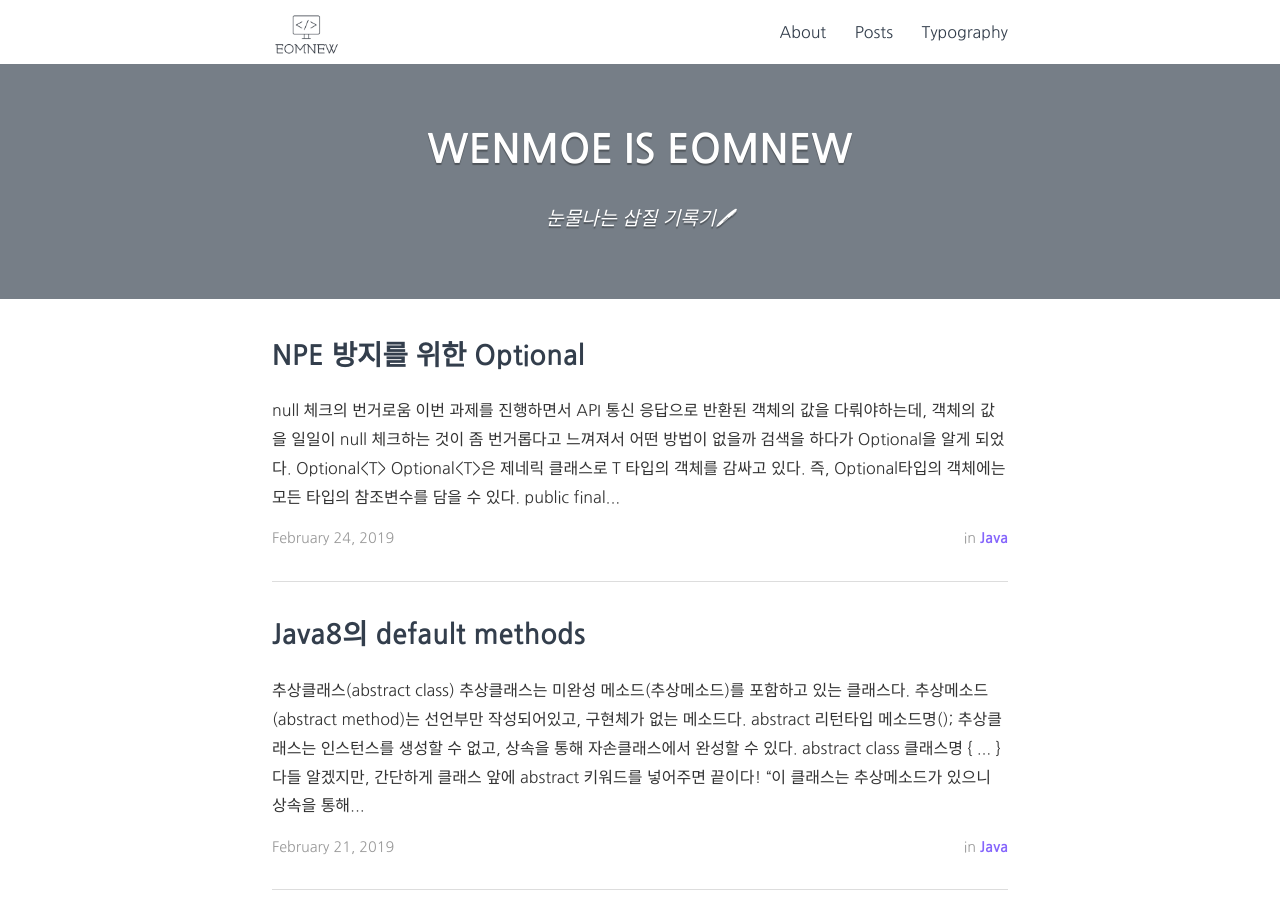
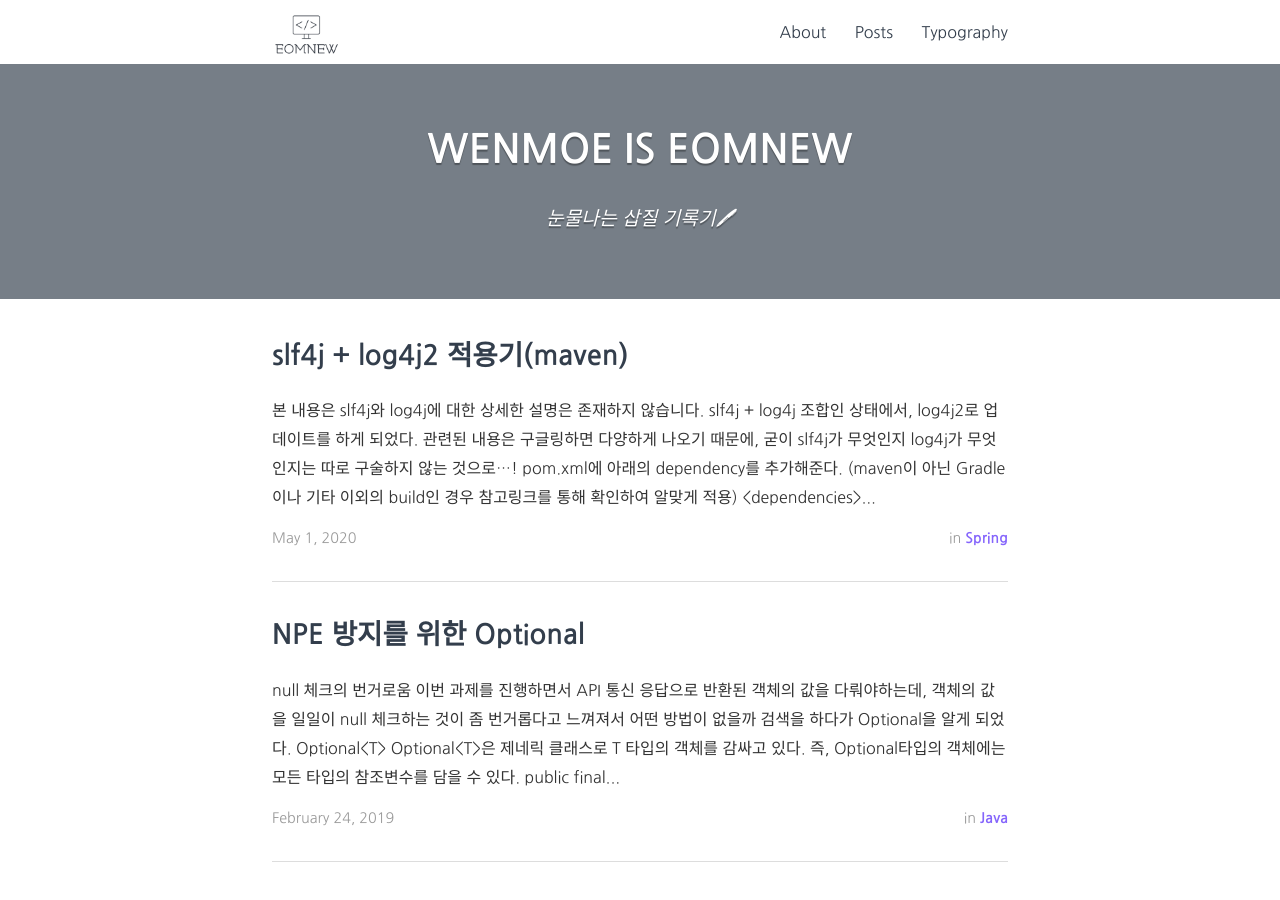
Before and after one commit to yujineom/yujineom.github.io, a Jekyll site: the page built from index.html, in a window 1280 px wide and 900 px high. Built offline with Jekyll 4.4.1, drawn with Linux system fonts in a browser that asks for light colours; nearby versions of some CDN libraries; the list of posts is cut into pages by our own code.

Commit message:
upload 5th post and modify previous posts

````diff
--- /dev/null
+++ b/_posts/2020-05-01-log4j2.md
@@ -0,0 +1,204 @@
+---
+layout: post
+title:  "slf4j + log4j2 적용기(maven)"
+date:   2020-05-01
+author: yujin eom
+categories:  spring
+---
+<br/><br/>
+
+본 내용은 slf4j와 log4j에 대한 상세한 설명은 존재하지 않습니다.
+<br/><br/><br/>
+
+
+slf4j + log4j 조합인 상태에서, log4j2로 업데이트를 하게 되었다. 관련된 내용은 구글링하면 다양하게 나오기 때문에, 굳이 slf4j가 무엇인지 log4j가 무엇인지는 따로 구술하지 않는 것으로...!
+<br/><br/><br/>
+
+
+pom.xml에 아래의 dependency를 추가해준다. (maven이 아닌 Gradle이나 기타 이외의 build인 경우 [참고링크][log4j2-maven]{:target="_blank"}를 통해 확인하여 알맞게 적용)
+<br/>
+```xml
+<dependencies>
+  <dependency>
+    <groupId>org.apache.logging.log4j</groupId>
+    <artifactId>log4j-api</artifactId>
+    <version>2.13.1</version>
+  </dependency>
+  <dependency>
+    <groupId>org.apache.logging.log4j</groupId>
+    <artifactId>log4j-core</artifactId>
+    <version>2.13.1</version>
+  </dependency>
+</dependencies>
+```
+<br/><br/><br/>
+
+
+### Log4j 1.x API Bridge
+<br/>
+Log4j 1.x의 컴포넌트가 존재하는 경우 Log4j2로 넘겨줄 수 있도록 Log4j 1.x API Bridge를 추가해준다
+<br/>
+```xml
+<dependencies>
+  <dependency>
+    <groupId>org.apache.logging.log4j</groupId>
+    <artifactId>log4j-1.2-api</artifactId>
+    <version>2.13.1</version>
+  </dependency>
+</dependencies>
+```
+<br/><br/><br/>
+
+
+### SLF4j Bridge
+<br/>
+SLF4J를 통해 log4j를 처리하고 있으므로 관련한 dependency도 추가해준다.<br/>
+
+만약 기존 slf4j + log4j 조합으로 사용하고 있었다면 `slf4j-log4j12` dependency가 존재할텐데, 해당 dependency는 삭제하고  `log4j-slf4j-impl` 를 추가해주면 된다.<br/>
+
+```xml
+<dependencies>
+  <dependency>
+    <groupId>org.apache.logging.log4j</groupId>
+    <artifactId>log4j-slf4j-impl</artifactId>
+    <version>2.13.1</version>
+  </dependency>
+</dependencies>
+```
+<br/><br/><br/>
+
+
+### 그 외 기타 설정
+<br/>
+log4j와 log4j2는 setting xml의 문법이 다르기 때문에 해당 내용도 변경을 해줘야한다.<br/>
+
+또한, 혹시라도 소스 내에서 log4j로 직접적 logging을 하고 있다면 slf4j로 수정해주는 것도 잊지말것! (해당 내용은 lombok의 @Slf4j 로 간단하게 처리해주었다)
+<br/><br/><br/>
+
+
+순조롭게 진행하고 이제 프로젝트를 띄어보자.<br/><br/><br/><br/>
+
+
+
+
+
+## 첫번째 위기상황
+
+<br/>
+```
+SLF4J: Class path contains multiple SLF4J bindings.
+SLF4J: Found binding in [jar:file:/###/WEB-INF/lib/log4j-slf4j-impl-2.13.0.jar!/org/slf4j/impl/StaticLoggerBinder.class]
+SLF4J: Found binding in [jar:file:/###/WEB-INF/lib/slf4j-log4j12-1.6.4.jar!/org/slf4j/impl/StaticLoggerBinder.class]
+SLF4J: See http://www.slf4j.org/codes.html#multiple_bindings for an explanation.
+SLF4J: Actual binding is of type [org.apache.logging.slf4j.Log4jLoggerFactory]
+```
+
+위와 같은 multiple SLF4J bindings warning을 발견했다. SLF4j는 하나의 logging framework와 bind를 하는데, 여러개의 binding이 존재한다는 경고이다. <br/><br/><br/>
+
+
+
+분명히 slf4j-log4j12 dependency를 삭제했는데 왜 이런 경고가 나는걸까?<br/>
+
+maven clean 후 진행해도 마찬가지... 그렇다면 다른 dependency에 내부적으로 slf4j-log4j12가 있는것은 아닐까?<br/><br/><br/>
+
+
+
+```
+mvn dependency:tree
+```
+
+dependency:tree를 통해 해당 프로젝트의 dependency 구조를 볼 수 있다.<br/><br/><br/>
+
+
+
+```
+[INFO] +- org.docx4j:docx4j:jar:3.3.5:compile
+[INFO] |  +- org.slf4j:slf4j-log4j12:jar:1.7.21:compile
+[INFO] |  +- log4j:log4j:jar:1.2.17:compile
+[INFO] +- ch.qos.logback:logback-classic:jar:1.1.7:compile
+[INFO] +- ch.qos.logback:logback-core:jar:1.1.7:compile
+```
+
+위의 예시에서는 org.docx4j에서 slf4j-log4j12를 찾을 수 있었다.  (나는 회사와 관련된 dependency에서 발견이 되어서 [참고링크][log4j2-example]{:target="_blank"}에 있는 예시로 대체!)<br/><br/>
+
+
+
+```xml
+<dependency>
+    <groupId>org.docx4j</groupId>
+    <artifactId>docx4j</artifactId>
+    <version>${docx4j.version}</version>
+    <exclusions>
+        <exclusion>
+            <groupId>org.slf4j</groupId>
+            <artifactId>slf4j-log4j12</artifactId>
+        </exclusion>
+        <exclusion>
+            <groupId>log4j</groupId>
+            <artifactId>log4j</artifactId>
+        </exclusion>
+    </exclusions>
+</dependency>
+```
+
+발견된 dependency에서 slf4j-log4j12를 제외해준다. <br/><br/><br/>
+
+
+
+이제 다시 실행해보면, 보기싫던 빨간색 경고가 사라졌다! local에서 테스트를 마친 후 dev에 적용을 하였다.<br/><br/><br/><br/><br/>
+
+
+
+
+
+## 두 번째 위기상황
+
+개발에 배포하여 테스트 후 큰 이슈가 없으면 master merge를 하려고 했는데, 개발 로그를 보던 중 log4j2 적용으로 인해 발생한듯한 error를 발견하였다....(모른척)😞<br/><br/><br/>
+
+
+
+redis 에러이며 로그의 내용은 아래와 같다.
+
+```
+org.springframework.data.redis.serializer.SerializationException: Cannot deserialize; nested exception is org.springframework.core.serializer.support.SerializationFailedException: Failed to deserialize payload. Is the byte array a result of corresponding serialization for DefaultDeserializer?; nested exception is org.springframework.core.NestedIOException: Failed to deserialize object type; nested exception is java.lang.ClassNotFoundException: org.slf4j.impl.Log4jLoggerAdapter
+```
+
+Log4jLoggerAdapter를 찾을 수 없다는 내용인데, Log4jLoggerAdapter는 slf4j-log4j12에 속한 클래스이기 때문에 또 한 번 당황했다.... <br/>
+
+![post5-image01](/assets/post_image/post5-image01.png)
+
+
+<br/><br/>
+어딘가에 또 slf4j-log4j12의 흔적이 남아있는 것이다. 하지만 아무리 찾아도 소스 상에 Log4jLoggerAdapter는 찾을 수 없었다. 간헐적으로 발생되는 오류 때문에 재현도 쉽지 않았고 단서는 그저 redis error<br/>
+
+그러던 중 redis로 저장하고 있는 class 중 내부적으로 log를 찍고 있는 클래스를 발견하였다. 그리고 해당 class가 serialize 되어 저장된 값을 보았다. 거기서 Log4jLoggerAdapter를 발견하였다!<br/><br/><br/>
+
+
+
+개발환경에는 log4j2 업데이트 전 Log4jLoggerAdapater로 serialize 된 클래스가 redis에 남아있었다. (개발 배포 후 redis clear 하지 않은 상태)<br/>
+
+따라서 redis에서 관련 클래스를 deserialize 하였지만, log4j2로 업데이트되며 Log4jLoggerAdapter가 삭제되었으므로 ClassNotFoundException이 발생한 것이었다.<br/><br/><br/>
+
+
+
+그저 redis clear 했으면 될일.......<br/><br/><br/>
+
+
+
+master 배포 시에는 관련 클래스에 대하여 redis에서 삭제 후 진행하니 아무런 이슈가 없었습니다.<br/>
+
+이렇게 간단한 내용을 2주동안이나 야금야금 삽질했다는 슬픈 이야기.
+
+
+
+### 참고링크
+
+* http://logging.apache.org/log4j/2.x/index.html
+* http://logging.apache.org/log4j/2.x/maven-artifacts.html
+* https://www.baeldung.com/slf4j-classpath-multiple-bindings
+* http://www.slf4j.org/api/org/slf4j/impl/Log4jLoggerAdapter.html
+
+[log4j2-docs]: http://logging.apache.org/log4j/2.x/index.html
+[log4j2-maven]: http://logging.apache.org/log4j/2.x/maven-artifacts.html
+[log4j2-example]: https://www.baeldung.com/slf4j-classpath-multiple-bindings
+[slf4j-log4j2]: http://www.slf4j.org/api/org/slf4j/impl/Log4jLoggerAdapter.html
````
Also changed, not shown: _posts/2019-01-30-file-upload.markdown (+6 -6 lines), _posts/2019-02-21-java8-default-method.markdown (+4 -4 lines), assets/post_image/post5-image01.png (added).
